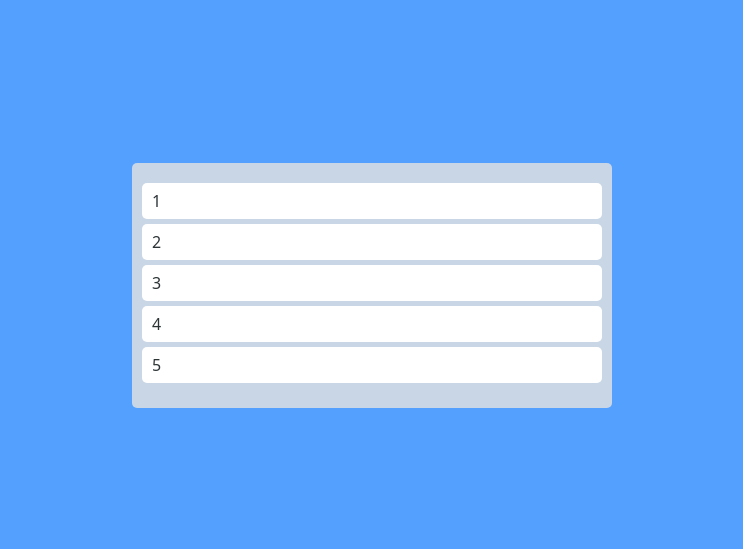
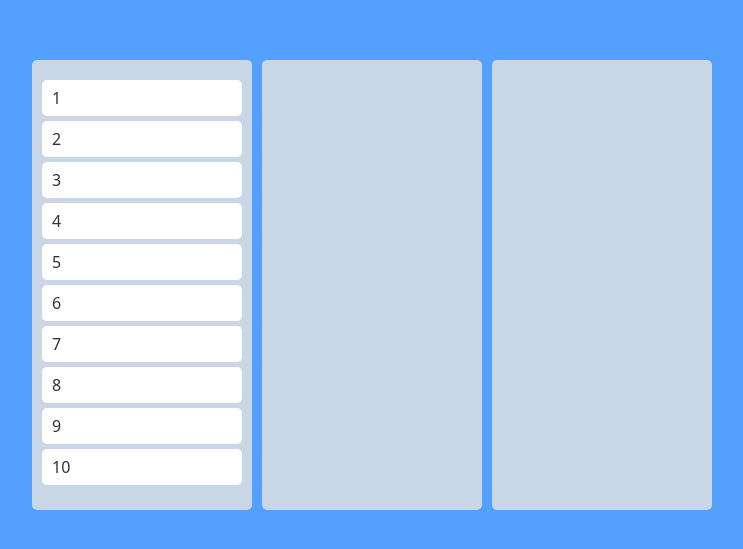
Before and after one commit to jh0152park/ReactJS_Trello, a React (Create React App) app in the folder trello/: page / in a window 1280 px wide. Shown: the part 115-664 px from the top of the page, without its empty margins (268-1011 px from the left). Built offline with nearby package versions, Linux system fonts and the light colour scheme.

Commit message:
make three different boards

```diff
--- a/trello/src/App.tsx
+++ b/trello/src/App.tsx
@@ -1,13 +1,9 @@
 import styled, { createGlobalStyle } from "styled-components";
-import {
-    DragDropContext,
-    Draggable,
-    DropResult,
-    Droppable,
-} from "react-beautiful-dnd";
+import { DragDropContext, DropResult } from "react-beautiful-dnd";
 import { useRecoilState } from "recoil";
-import { todoState } from "./atoms";
-import { DraggableCard } from "./components/DragabbleCard";
+import { actionItemState } from "./atoms";
+
+import Board from "./components/Board";
 
 const GlobalStyle = createGlobalStyle`
   html, body, div, span, applet, object, iframe,
@@ -60,7 +56,7 @@ const GlobalStyle = createGlobalStyle`
 
 const Container = styled.div`
     display: flex;
-    max-width: 480px;
+    max-width: 680px;
     width: 100%;
     margin: 0 auto;
     justify-content: center;
@@ -71,29 +67,24 @@ const Container = styled.div`
 const Boards = styled.div`
     display: grid;
     width: 100%;
-    grid-template-columns: repeat(1, 1fr);
+    grid-template-columns: repeat(3, 1fr);
+    gap: 10px;
 `;
 
-const Board = styled.div`
-    background-color: ${(props) => props.theme.boardColor};
-    padding-top: 30px;
-    padding: 20px 10px;
-    border-radius: 5px;
-    min-height: 200px;
-`;
-
-// const todoList = ["1", "2", "3", "4", "5"];
-
 function App() {
-    const [todoList, setTodoList] = useRecoilState(todoState);
+    const [
+        // { todo: todoList, doing: doingList, done: doneList },
+        actionItem,
+        setActionItemList,
+    ] = useRecoilState(actionItemState);
 
     function onDragEnd({ draggableId, destination, source }: DropResult) {
         if (!destination) return;
 
-        const copyList = [...todoList];
-        copyList.splice(source.index, 1);
-        copyList.splice(destination?.index, 0, draggableId);
-        setTodoList(copyList);
+        // const copyList = [...todoList];
+        // copyList.splice(source.index, 1);
+        // copyList.splice(destination?.index, 0, draggableId);
+        // setActionItemList({ todo: copyList, doing: doingList, done: doneList });
     }
 
     return (
@@ -102,23 +93,16 @@ function App() {
             <DragDropContext onDragEnd={onDragEnd}>
                 <Container>
                     <Boards>
-                        <Droppable droppableId="one">
-                            {(magic) => (
-                                <Board
-                                    ref={magic.innerRef}
-                                    {...magic.droppableProps}
-                                >
-                                    {todoList.map((todo, index) => (
-                                        <DraggableCard
-                                            key={todo}
-                                            index={index}
-                                            todo={todo}
-                                        ></DraggableCard>
-                                    ))}
-                                    {magic.placeholder}
-                                </Board>
-                            )}
-                        </Droppable>
+                        {/* <Board boardId="todo" actionItems={todoList}></Board>
+                        <Board boardId="doing" actionItems={doingList}></Board>
+                        <Board boardId="done" actionItems={doneList}></Board> */}
+                        {Object.keys(actionItem).map((action) => (
+                            <Board
+                                boardId={action}
+                                key={action}
+                                actionItems={actionItem[action]}
+                            />
+                        ))}
                     </Boards>
                 </Container>
             </DragDropContext>
--- a/trello/src/atoms.tsx
+++ b/trello/src/atoms.tsx
@@ -1,6 +1,14 @@
 import { atom } from "recoil";
 
-export const todoState = atom({
+interface IActionItemState {
+    [key: string]: string[];
+}
+
+export const actionItemState = atom<IActionItemState>({
     key: "todo",
-    default: ["1", "2", "3", "4", "5"],
+    default: {
+        todo: ["1", "2", "3", "4", "5", "6", "7", "8", "9", "10"],
+        doing: [],
+        done: [],
+    },
 });
--- /dev/null
+++ b/trello/src/components/Board.tsx
@@ -0,0 +1,38 @@
+import React from "react";
+import { Droppable } from "react-beautiful-dnd";
+import { DraggableCard } from "./Card";
+import { styled } from "styled-components";
+
+const Container = styled.div`
+    background-color: ${(props) => props.theme.boardColor};
+    padding-top: 30px;
+    padding: 20px 10px;
+    border-radius: 5px;
+    min-height: 200px;
+`;
+
+interface IBoardProps {
+    actionItems: string[];
+    boardId: string;
+}
+
+function Board({ boardId, actionItems }: IBoardProps) {
+    return (
+        <Droppable droppableId={boardId}>
+            {(magic) => (
+                <Container ref={magic.innerRef} {...magic.droppableProps}>
+                    {actionItems.map((todo, index) => (
+                        <DraggableCard
+                            key={todo}
+                            index={index}
+                            todo={todo}
+                        ></DraggableCard>
+                    ))}
+                    {magic.placeholder}
+                </Container>
+            )}
+        </Droppable>
+    );
+}
+
+export default React.memo(Board);
```
Also changed, not shown: trello/src/components/Card.tsx (renamed from trello/src/components/DragabbleCard.tsx).
